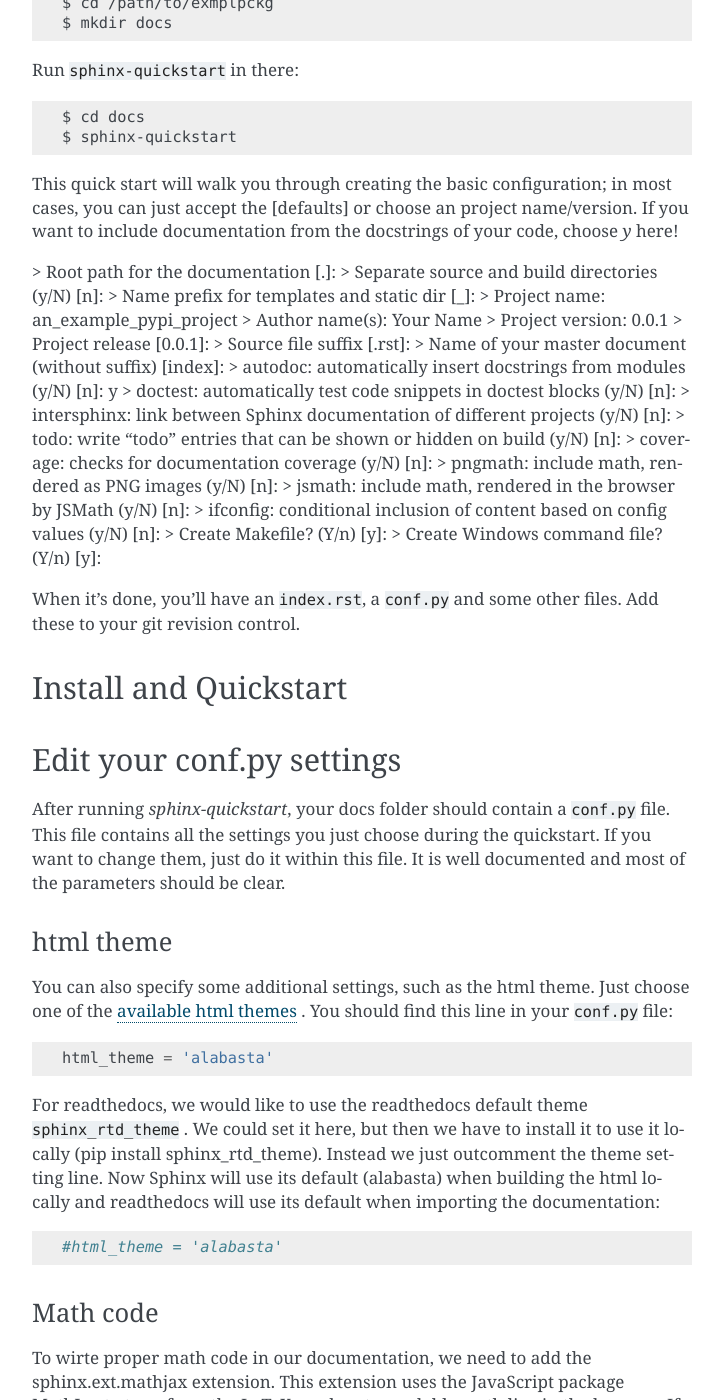
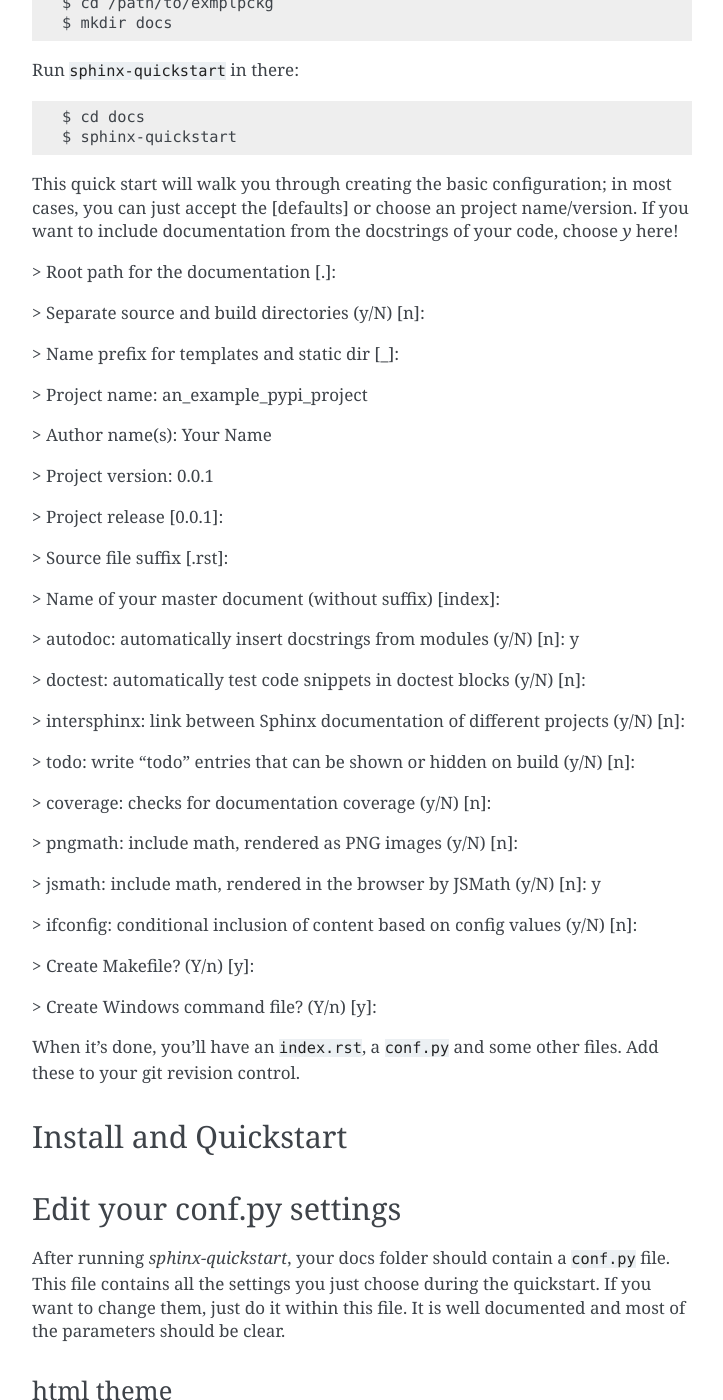
Before and after one commit to dennisatabay/exmplpckg, a Sphinx documentation site: the page built from docs/sphinx_start.rst, in a window 1280 px wide and 1400 px high, scrolled down 473 px. Shown: the whole window, without its empty margins (388-1111 px from the left). Built offline with Sphinx 7.4.7, drawn with Linux system fonts in a browser that asks for light colours; pages that are not in the unit, such as notebooks, are missing from menus.

Commit message:
bug fixing

```diff
--- a/docs/sphinx_start.rst
+++ b/docs/sphinx_start.rst
@@ -34,23 +34,41 @@ can just accept the [defaults] or choose an project name/version. If you want to
 choose `y` here!
 
 > Root path for the documentation [.]:
+
 > Separate source and build directories (y/N) [n]:
+
 > Name prefix for templates and static dir [_]:
+
 > Project name: 	an_example_pypi_project
+
 > Author name(s): 	Your Name
+
 > Project version: 	0.0.1
+
 > Project release [0.0.1]:
+
 > Source file suffix [.rst]:
+
 > Name of your master document (without suffix) [index]:
+
 > autodoc: automatically insert docstrings from modules (y/N) [n]: 	y
+
 > doctest: automatically test code snippets in doctest blocks (y/N) [n]:
+
 > intersphinx: link between Sphinx documentation of different projects (y/N) [n]:
+
 > todo: write “todo” entries that can be shown or hidden on build (y/N) [n]:
+
 > coverage: checks for documentation coverage (y/N) [n]:
+
 > pngmath: include math, rendered as PNG images (y/N) [n]:
-> jsmath: include math, rendered in the browser by JSMath (y/N) [n]:
+
+> jsmath: include math, rendered in the browser by JSMath (y/N) [n]: y
+
 > ifconfig: conditional inclusion of content based on config values (y/N) [n]:
+
 > Create Makefile? (Y/n) [y]:
+
 > Create Windows command file? (Y/n) [y]:
 
 
```
